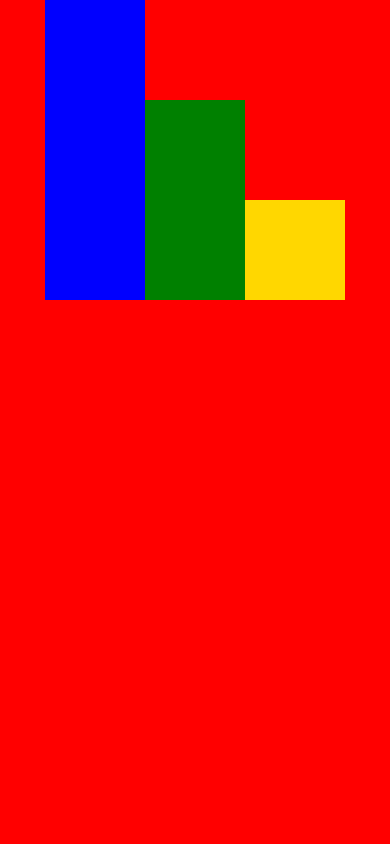
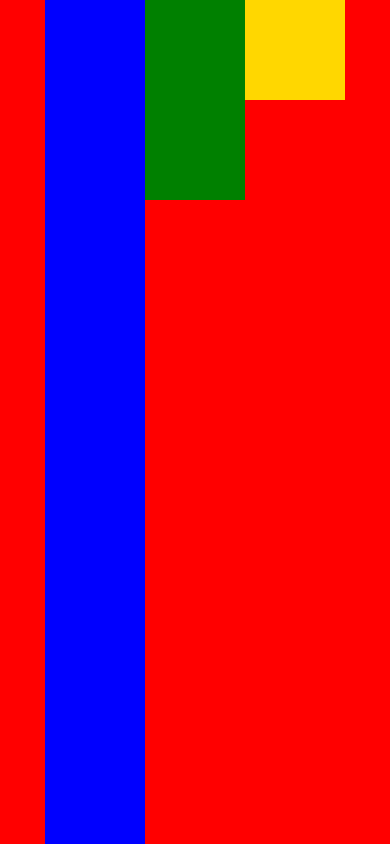
Before and after one commit to kavinda-ravishan/React_Native_Tutorial, a React Native app: screen / in a window 390 px wide. Built offline with nearby package versions, Linux system fonts and the light colour scheme.

Commit message:
alignItems: stretch

```diff
--- a/App.js
+++ b/App.js
@@ -18,14 +18,14 @@ export default function App() {
         flex: 1,
         flexDirection: "row", //main axis is horizontal
         justifyContent: "center", //align item in main axis
-        alignItems: "baseline", //align item in secondary axis
+        alignItems: "stretch", //align item in secondary axis
       }}
     >
       <View
         style={{
           backgroundColor: "blue",
           width: 100,
-          height: 300,
+          //height: 300,
         }}
       />
       <View
```
